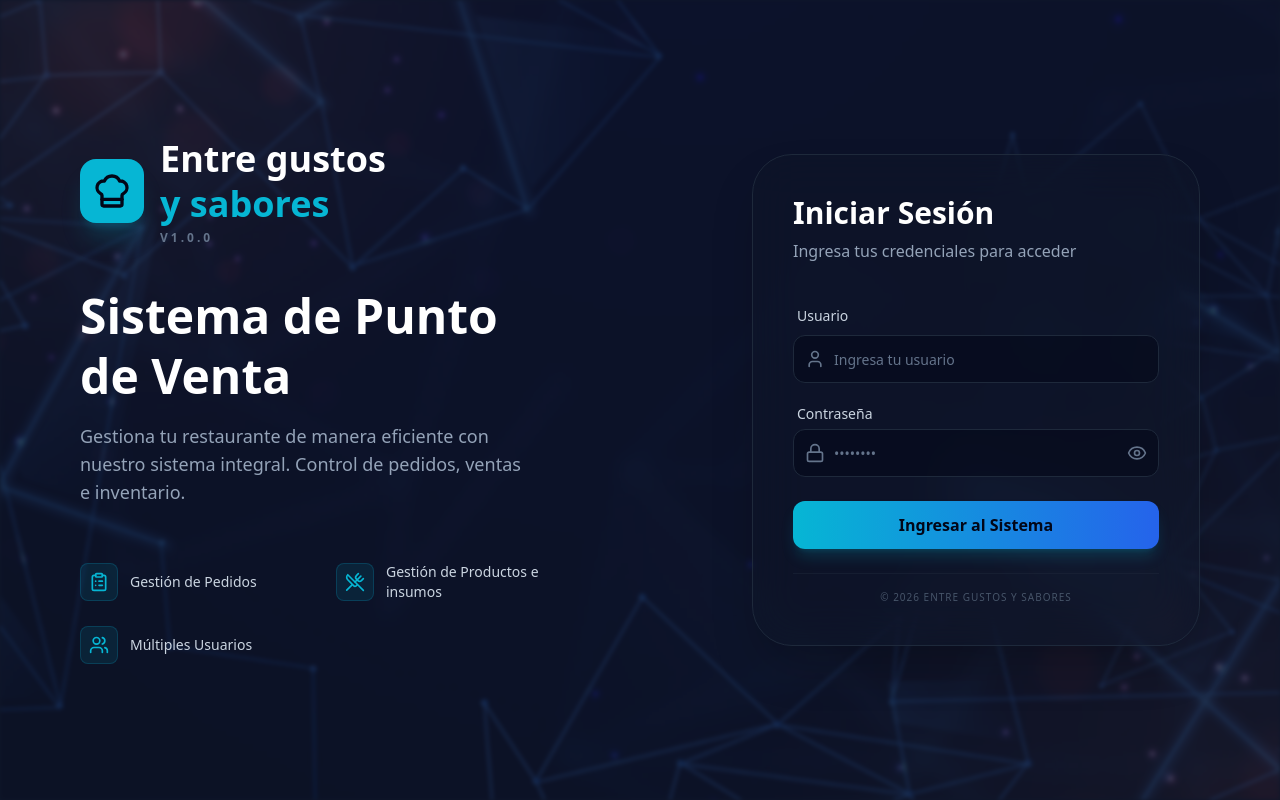
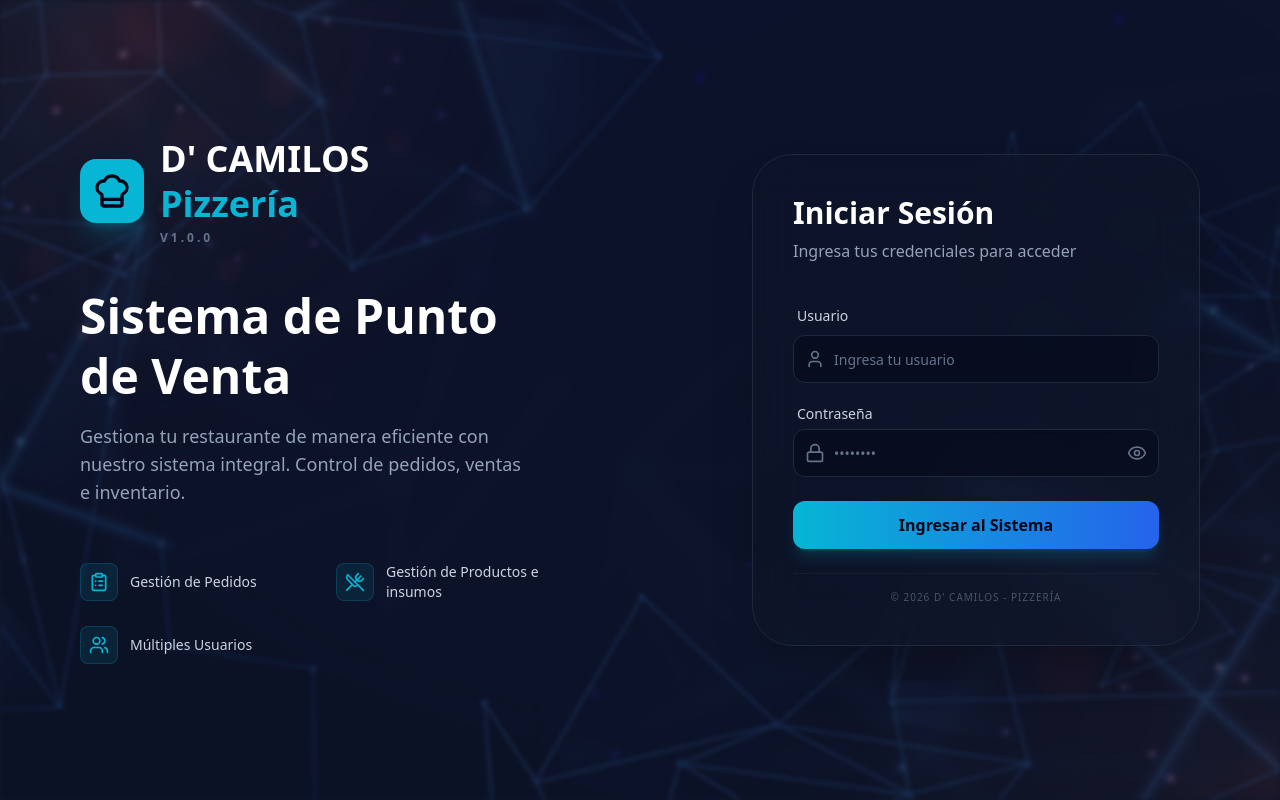
Before and after one commit to Gino-Risco/pizzeria-DeCamilos, a React (Vite) app in the folder frontend_3/: page /login in a window 1280 px wide. Built offline with nearby package versions, Linux system fonts and the light colour scheme.

Commit message:
Modificar los nombres del sistema

```diff
--- a/frontend_3/index.html
+++ b/frontend_3/index.html
@@ -4,7 +4,7 @@
     <meta charset="UTF-8" />
     <link rel="icon" type="image/svg+xml" href="/vite.svg" />
     <meta name="viewport" content="width=device-width, initial-scale=1.0" />
-    <title>Entre gustos y sabores</title>
+    <title>D' CAMILOS - Pizzería</title>
   </head>
   <body>
     <div id="root"></div>
--- a/frontend_3/src/components/auth/LoginForm.jsx
+++ b/frontend_3/src/components/auth/LoginForm.jsx
@@ -76,7 +76,7 @@ export const LoginForm = () => {
             </div>
             <div>
               <h1 className="text-white text-4xl font-extrabold leading-tight">
-                Entre gustos <br /> <span className="text-cyan-500">y sabores</span>
+                D' CAMILOS <br /> <span className="text-cyan-500">Pizzería</span>
               </h1>
               <p className="text-slate-500 text-xs tracking-[3px] uppercase font-bold mt-1">v1.0.0</p>
             </div>
@@ -180,7 +180,7 @@ export const LoginForm = () => {
 
               <div className="text-center pt-4 border-t border-slate-800/50">
                 <p className="text-[10px] text-slate-600 uppercase tracking-widest">
-                  © 2026 Entre gustos y sabores
+                  © 2026 D' CAMILOS - Pizzería
                 </p>
               </div>
             </form>
--- a/frontend_3/src/pages/ventas/Cobrar.jsx
+++ b/frontend_3/src/pages/ventas/Cobrar.jsx
@@ -142,8 +142,8 @@ export const Ventas = () => {
       // 📄 DISEÑO DE PRE-CUENTA
       contenido = `
 ══════════════════════════
-       RESTAURANTE
-   ENTRE GUSTOS Y SABORES
+         PIZZERÍA
+       D' CAMILOS
 ══════════════════════════
       *** PRE-CUENTA ***
 ${identificador}
@@ -169,8 +169,8 @@ TOTAL:         S/ ${totalTicket.toFixed(2)}
       // 🧾 DISEÑO DE TICKET FINAL
       contenido = `
 ══════════════════════════
-      RESTAURANTE
-   ENTRE GUSTOS Y SABORES
+        PIZZERÍA
+       D' CAMILOS
    RUC: 20123456789
 ══════════════════════════
 TICKET #${venta.numero_ticket || 'S/N'}
```
Also changed, not shown: 1 other file (tests, documents, lock files or other folders).
